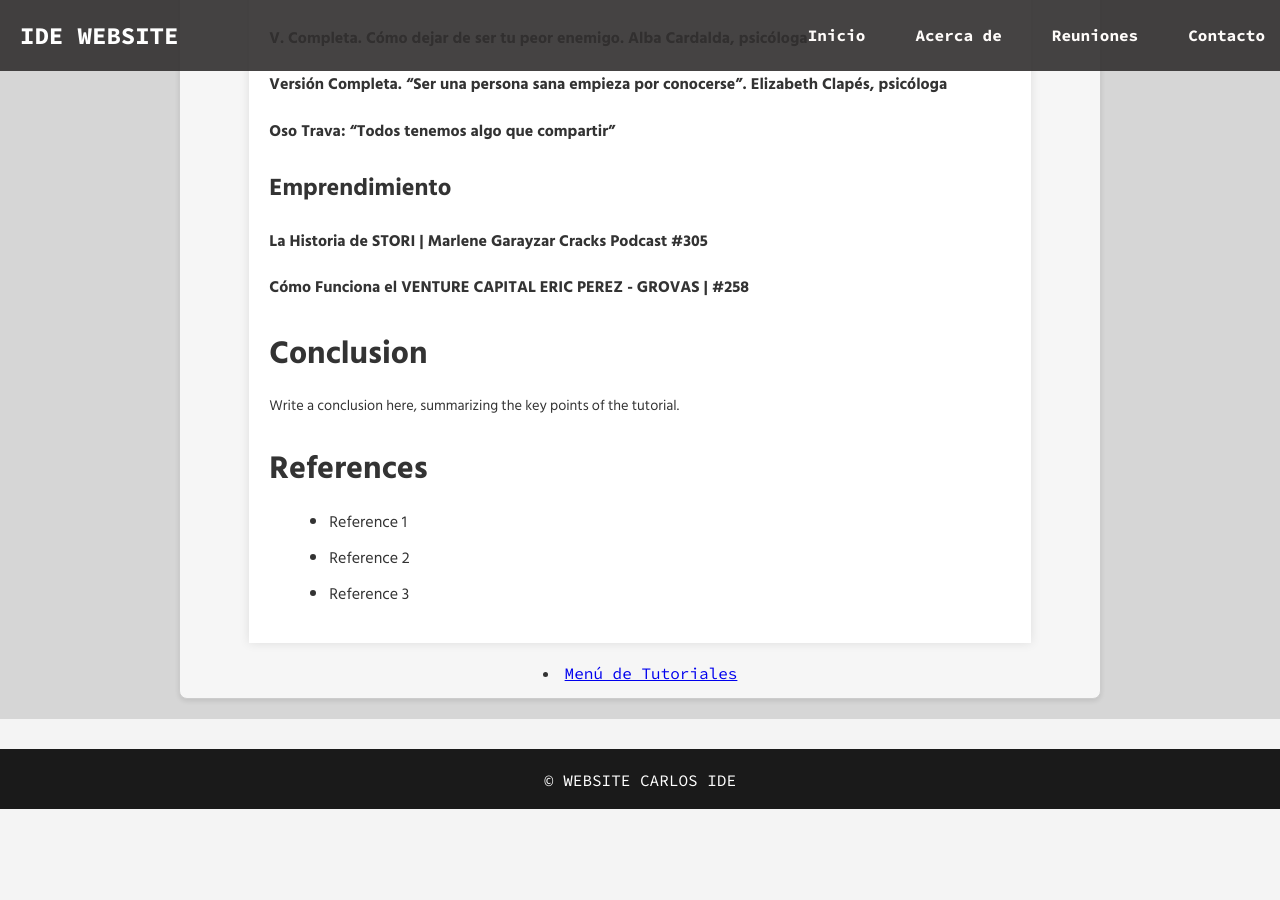
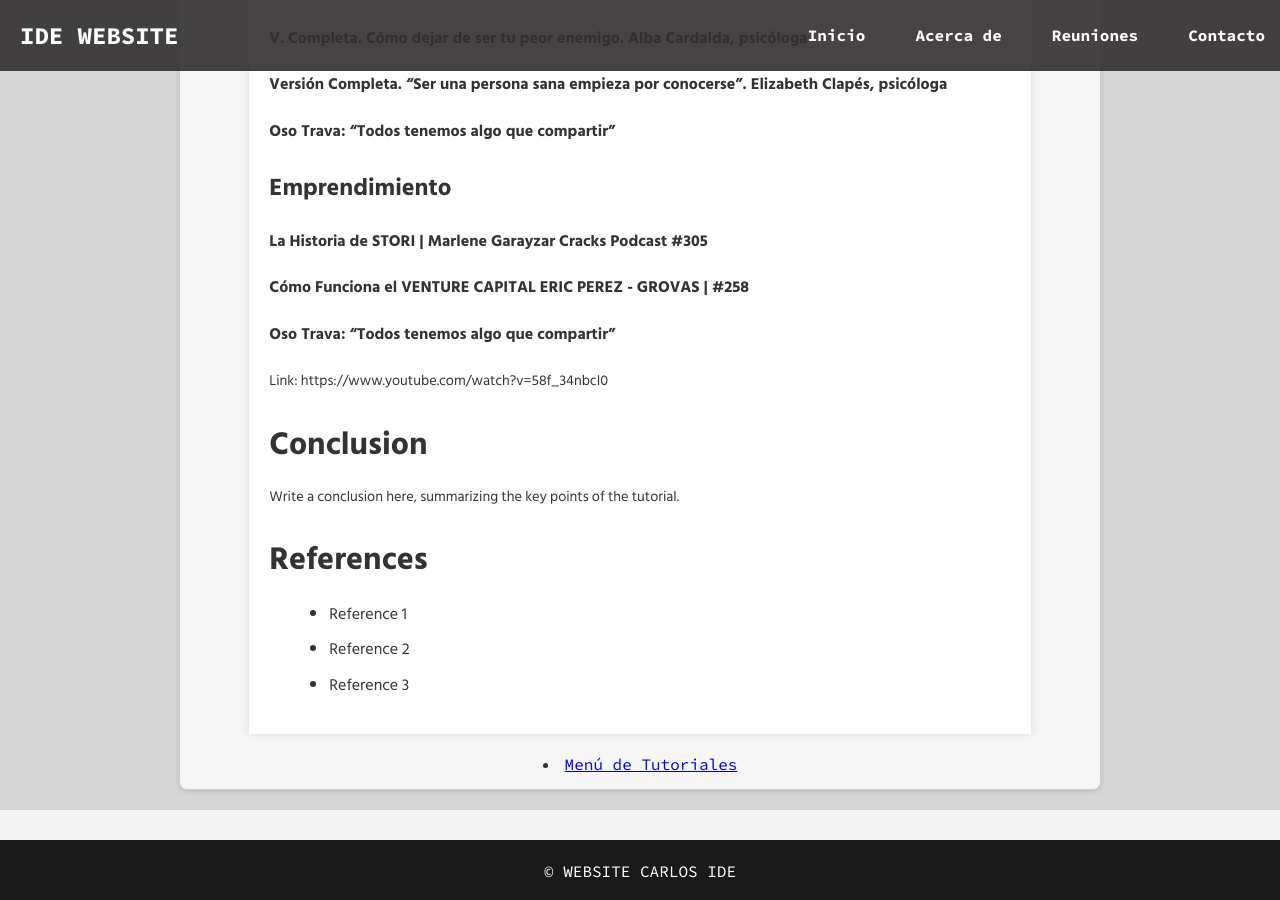
Before and after one commit to carloslme/carloslme.github.io, a Jekyll site: the page built from tutorials/podcasts.md, in a window 1280 px wide and 900 px high, scrolled down 1222 px. Built offline with Jekyll 4.4.1, drawn with Linux system fonts in a browser that asks for light colours; before the commit the page ends 2031 px from its top, so only the background shows below that.

Commit message:
docs: add new podcast

```diff
--- a/tutorials/podcasts.md
+++ b/tutorials/podcasts.md
@@ -56,6 +56,9 @@ Write a brief introduction here, explaining the context and goal of this tutoria
 
 #### Cómo Funciona el VENTURE CAPITAL ERIC PEREZ - GROVAS | #258
 
+#### Oso Trava: "Todos tenemos algo que compartir"
+Link: https://www.youtube.com/watch?v=58f_34nbcI0
+
 ## Conclusion
 
 <!-- Provide a clear and concise summary of what the user should have learned in this tutorial -->
```
